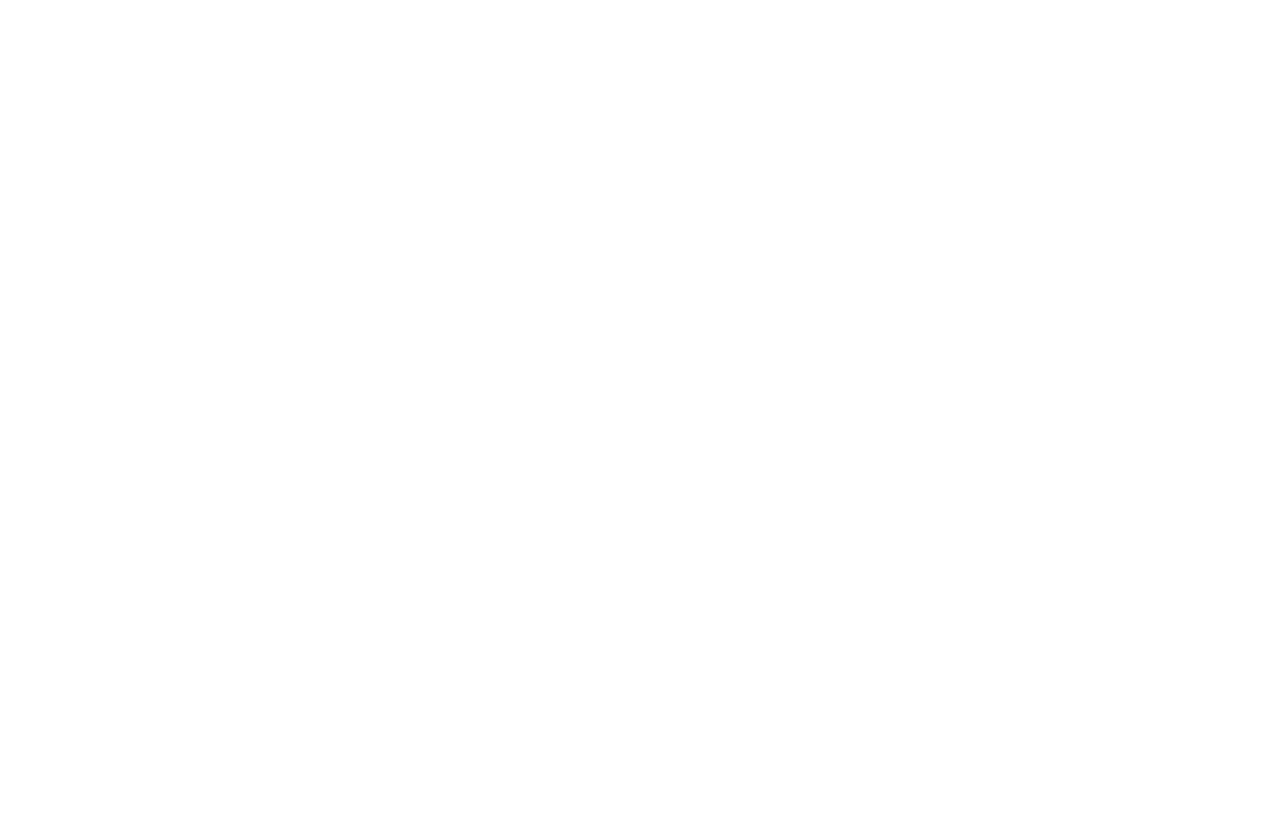
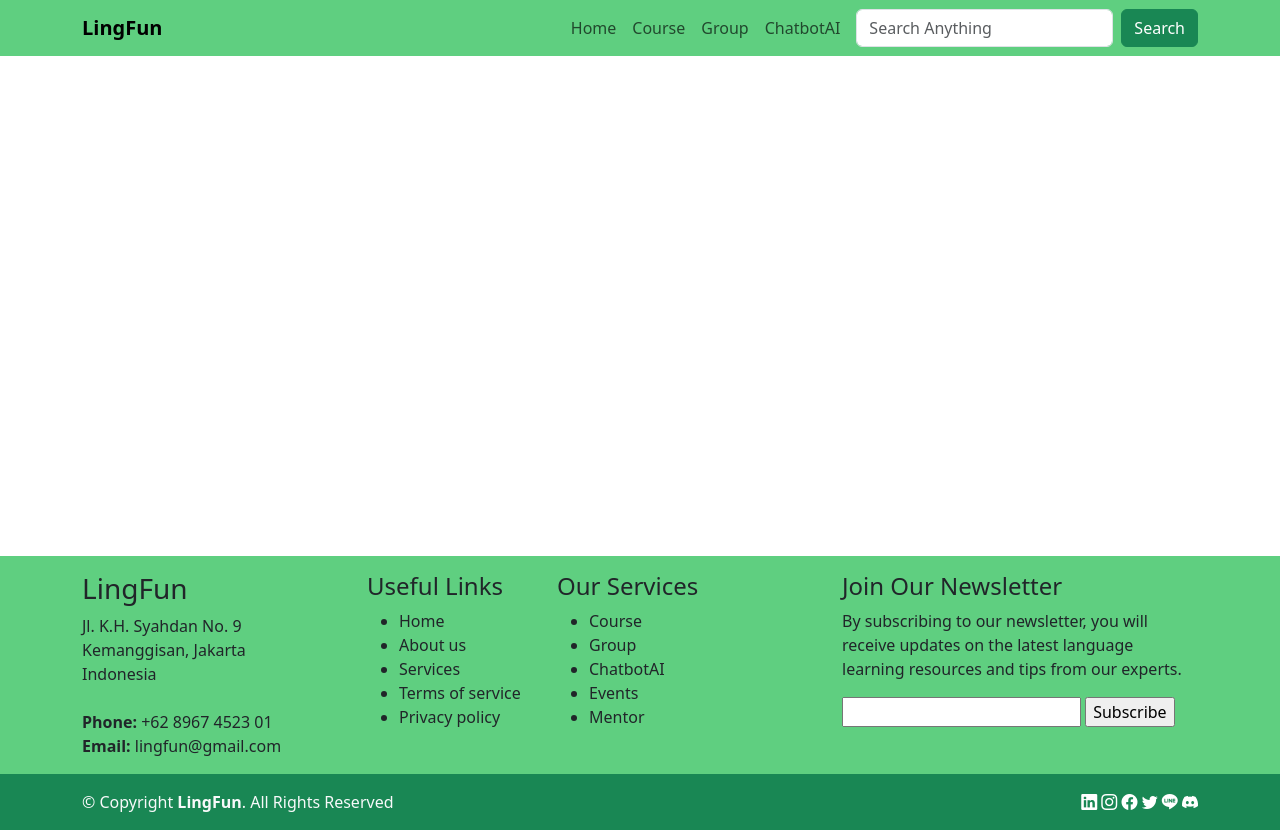
Before and after one commit to Penk13/LingFun, a Django app: page / in a window 1280 px wide. Before the commit the page is empty. Before the commit the page ends 800 px from the top, so only its background shows below. Run offline with Django 3.2, Linux system fonts and the light colour scheme.

Commit message:
create base html

```diff
--- a/templates/base.html
+++ b/templates/base.html
@@ -1,12 +1,125 @@
+{% load static %}
 <!DOCTYPE html>
 <html lang="en">
 <head>
-    <meta charset="UTF-8">
-    <meta http-equiv="X-UA-Compatible" content="IE=edge">
-    <meta name="viewport" content="width=device-width, initial-scale=1.0">
-    <title>LingFun - {% block title_page %} {% endblock title_page %}</title>
+	<meta charset="UTF-8">
+	<meta http-equiv="X-UA-Compatible" content="IE=edge">
+	<meta name="viewport" content="width=device-width, initial-scale=1.0">
+
+	<link rel="stylesheet" href="{% static 'css/main.css' %}" />
+	<link href="https://cdn.jsdelivr.net/npm/bootstrap@5.3.0-alpha3/dist/css/bootstrap.min.css" rel="stylesheet" integrity="sha384-KK94CHFLLe+nY2dmCWGMq91rCGa5gtU4mk92HdvYe+M/SXH301p5ILy+dN9+nJOZ" crossorigin="anonymous">
+	<link rel="stylesheet" href="https://cdn.jsdelivr.net/npm/bootstrap-icons@1.10.0/font/bootstrap-icons.css"/>
+
+	<title>LingFun - {% block title_page %} {% endblock title_page %}</title>
 </head>
 <body>
+	<!-- ======= Header ======= -->
+	<header>
+		<nav class="navbar navbar-expand-lg" style="background-color: #5fcf80;">
+			<div class="container">
+				<a class="navbar-brand fw-bold" href="#">LingFun</a>
+				<button class="navbar-toggler" type="button" data-bs-toggle="collapse" data-bs-target="#navbarSupportedContent">
+					<span class="navbar-toggler-icon"></span>
+				</button>
+				<div class="collapse navbar-collapse" id="navbarSupportedContent">
+					<ul class="navbar-nav mx-2 ms-auto mb-2 mb-lg-0">
+						<li class="nav-item">
+							<a class="nav-link" href="#">Home</a>
+						</li>
+						<li class="nav-item">
+							<a class="nav-link" href="#">Course</a>
+						</li>
+						<li class="nav-item">
+							<a class="nav-link" href="#">Group</a>
+						</li>
+						<li class="nav-item">
+							<a class="nav-link" href="#">ChatbotAI</a>
+						</li>
+					</ul>
+					<form class="d-flex">
+						<input class="form-control" type="search" placeholder="Search Anything">
+						<button class="btn btn-success ms-2" type="submit">Search</button>
+					</form>
+				</div>
+			</div>
+		</nav>
+	</header>
+	<!-- ======= End Header ======= -->
 
+	<!-- ======= Main ======= -->
+	<main>
+		<section>
+			<div class="container" style="height: 500px;">
+				{% block content %} {% endblock content %}
+			</div>
+		</section>
+	</main>
+	<!-- ======= End Main ======= -->
+
+	<!-- ======= Footer ======= -->
+	<footer style="background-color: #5fcf80;">
+		<div class="container pt-3">
+			<div class="row">
+				<div class="col-lg-3 col-md-6 footer-contact">
+					<h3>LingFun</h3>
+					<p>
+						Jl. K.H. Syahdan No. 9 <br>
+						Kemanggisan, Jakarta <br>
+						Indonesia <br><br>
+						<strong>Phone:</strong> +62 8967 4523 01 <br>
+						<strong>Email:</strong> lingfun@gmail.com <br>
+					</p>
+				</div>
+				<div class="col-lg-2 col-md-6 footer-links">
+					<h4>Useful Links</h4>
+					<ul>
+						<li><a class="text-dark text-decoration-none" href="#">Home</a></li>
+						<li><a class="text-dark text-decoration-none" href="#">About us</a></li>
+						<li><a class="text-dark text-decoration-none" href="#">Services</a></li>
+						<li><a class="text-dark text-decoration-none" href="#">Terms of service</a></li>
+						<li><a class="text-dark text-decoration-none" href="#">Privacy policy</a></li>
+					</ul>
+				</div>
+				<div class="col-lg-3 col-md-6 footer-links">
+					<h4>Our Services</h4>
+					<ul>
+						<li><a class="text-dark text-decoration-none" href="#">Course</a></li>
+						<li><a class="text-dark text-decoration-none" href="#">Group</a></li>
+						<li><a class="text-dark text-decoration-none" href="#">ChatbotAI</a></li>
+						<li><a class="text-dark text-decoration-none" href="#">Events</a></li>
+						<li><a class="text-dark text-decoration-none" href="#">Mentor</a></li>
+					</ul>
+				</div>
+				<div class="col-lg-4 col-md-6 footer-newsletter">
+					<h4>Join Our Newsletter</h4>
+					<p>By subscribing to our newsletter, you will receive updates on the latest language learning resources and tips from our experts.</p>
+					<form>
+						<input type="email" name="email">
+						<input type="submit" value="Subscribe">
+					</form>
+				</div>
+			</div>
+		</div>
+		<div class="bg-success">
+			<div class="container d-md-flex py-3 text-light">
+				<div class="me-md-auto text-center text-md-start">
+					<div class="copyright">
+						&copy; Copyright <strong><span>LingFun</span></strong>. All Rights Reserved
+					</div>
+				</div>
+				<div class="text-center text-md-right pt-3 pt-md-0">
+					<a href="#" class="text-decoration-none text-white"><i class="bi bi-linkedin"></i></a>
+					<a href="#" class="text-decoration-none text-white"><i class="bi bi-instagram"></i></a>
+					<a href="#" class="text-decoration-none text-white"><i class="bi bi-facebook"></i></a>
+					<a href="#" class="text-decoration-none text-white"><i class="bi bi-twitter"></i></a>
+					<a href="#" class="text-decoration-none text-white"><i class="bi bi-line"></i></a>
+					<a href="#" class="text-decoration-none text-white"><i class="bi bi-discord"></i></a>
+				</div>
+			</div>
+		</div>
+	</footer>
+	<!-- ======= End Footer ======= -->
+
+	<script src="https://cdn.jsdelivr.net/npm/bootstrap@5.3.0-alpha3/dist/js/bootstrap.bundle.min.js" integrity="sha384-ENjdO4Dr2bkBIFxQpeoTz1HIcje39Wm4jDKdf19U8gI4ddQ3GYNS7NTKfAdVQSZe" crossorigin="anonymous"></script>
 </body>
 </html>
```
